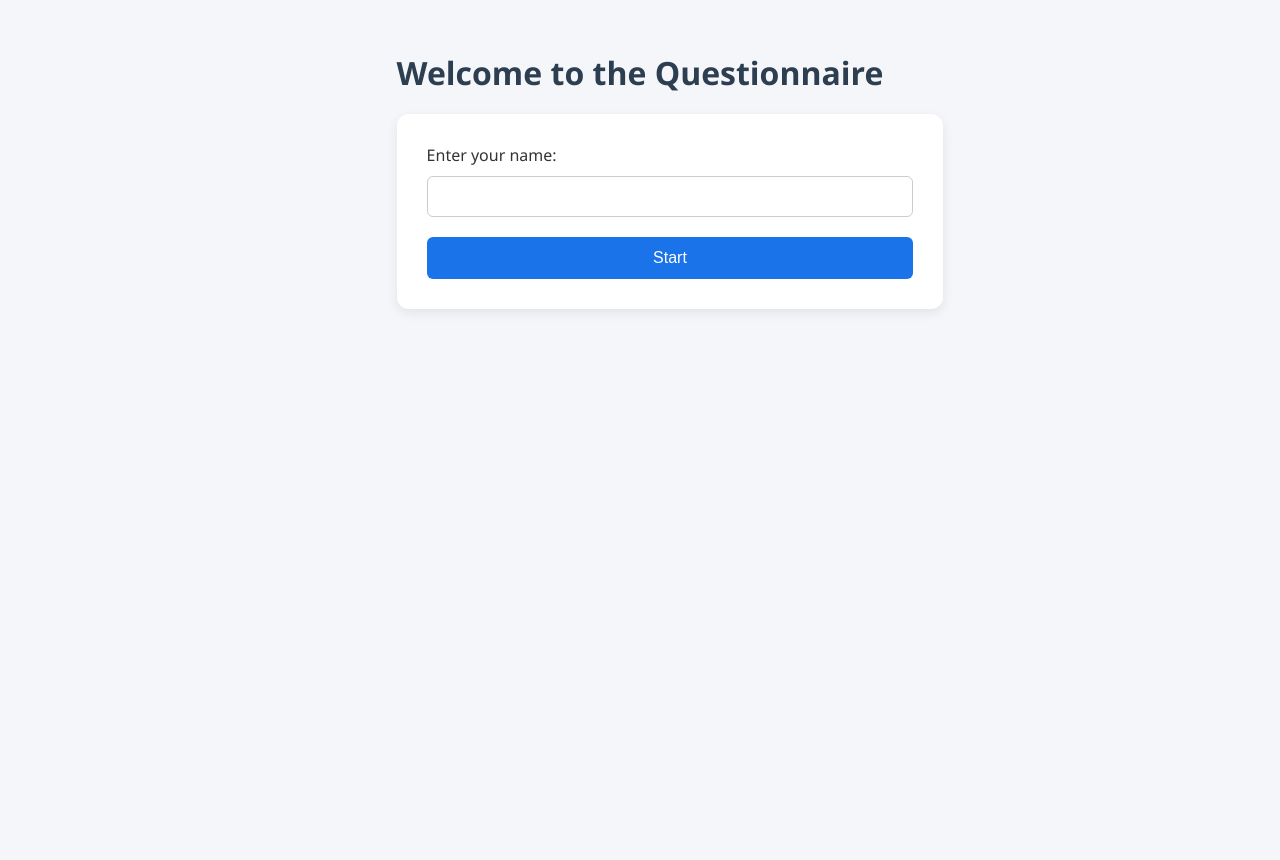
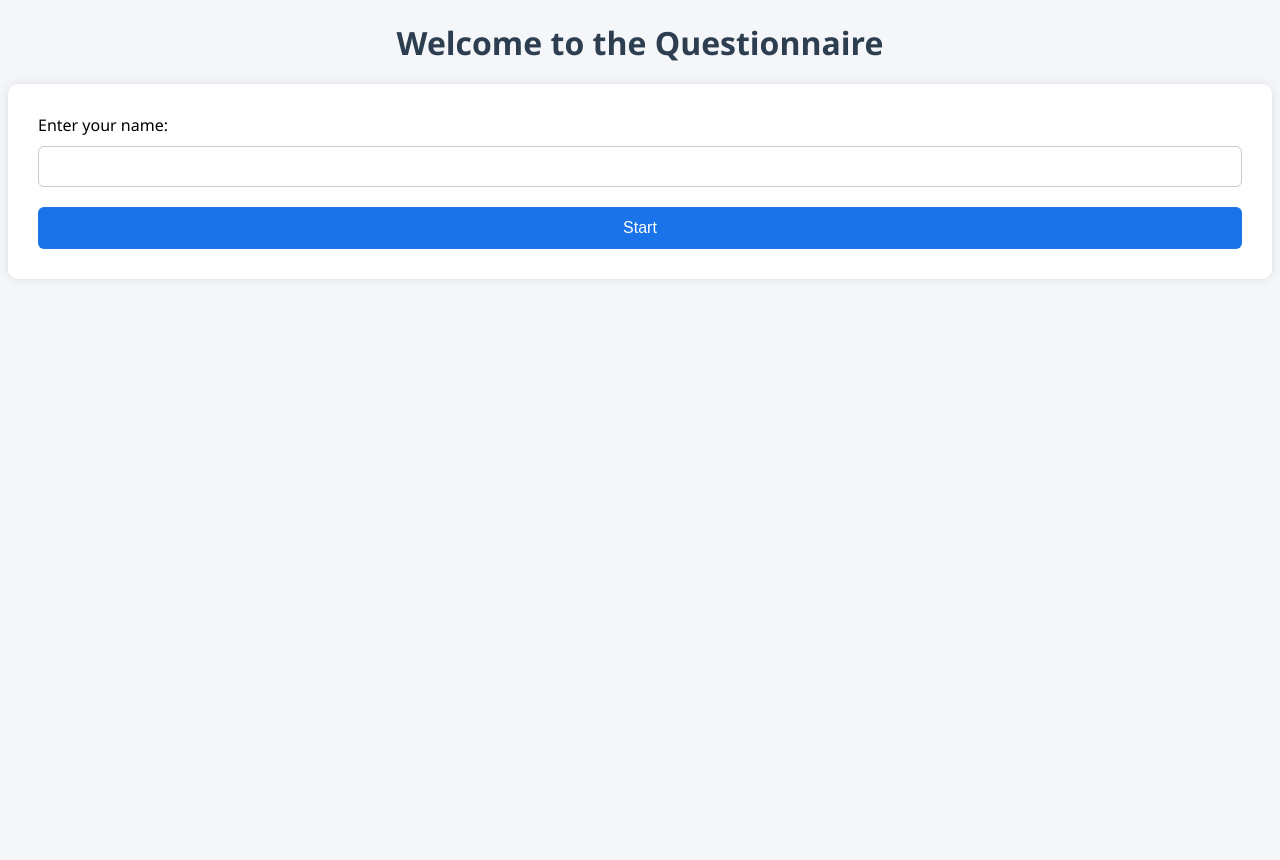
Before and after one commit to Jadensnyda/questionnaire-app, a FastAPI app: page / in a window 1280 px wide. After the commit the page ends 249 px from the top, so only its background shows below. Run offline with FastAPI, Linux system fonts and the light colour scheme; data comes from the database, SQL or seed files in the repository.

Commit message:
Updated styles and layout

```diff
--- a/static/style.css
+++ b/static/style.css
@@ -1,26 +1,13 @@
-/* General */
 body {
-    font-family: 'Segoe UI', Tahoma, Geneva, Verdana, sans-serif;
-    background-color: #f4f6f9;
-    margin: 0;
-    padding: 30px;
-    display: flex;
-    justify-content: center;
-    align-items: flex-start;
-    min-height: 100vh;
-    color: #333;
-  }
-
-  /* Form container */
-  form {
-    background-color: #ffffff;
-    padding: 30px;
-    border-radius: 12px;
-    box-shadow: 0 4px 12px rgba(0,0,0,0.08);
-    max-width: 600px;
-    width: 100%;
-    margin-top: 20px;
-  }
+  background-color: #f4f6f9;
+  font-family: 'Segoe UI', sans-serif;
+}
+form {
+  background: white;
+  padding: 30px;
+  border-radius: 10px;
+  box-shadow: 0 0 10px rgba(0,0,0,0.1);
+}
 
   /* Headings */
   h1, h2 {
```
